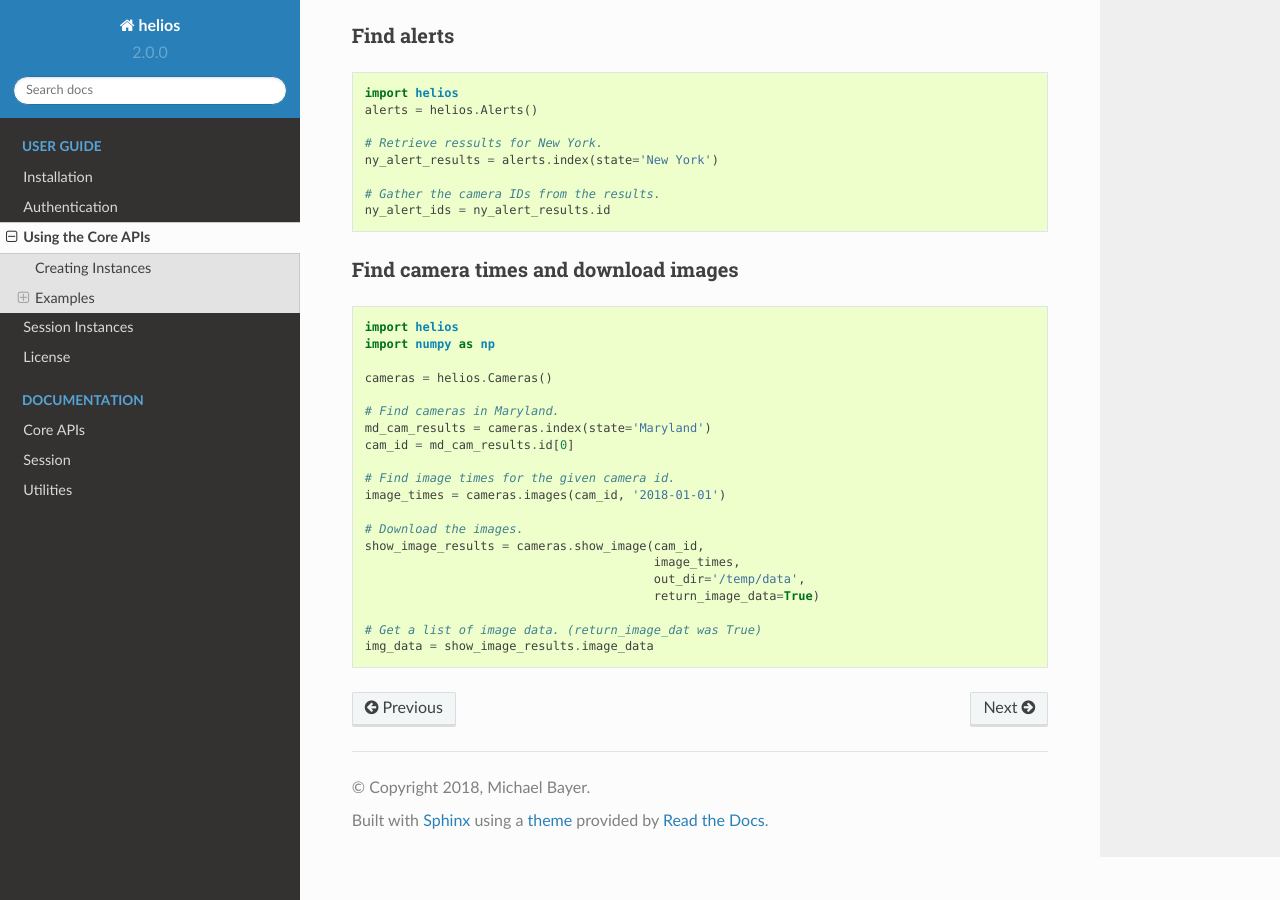
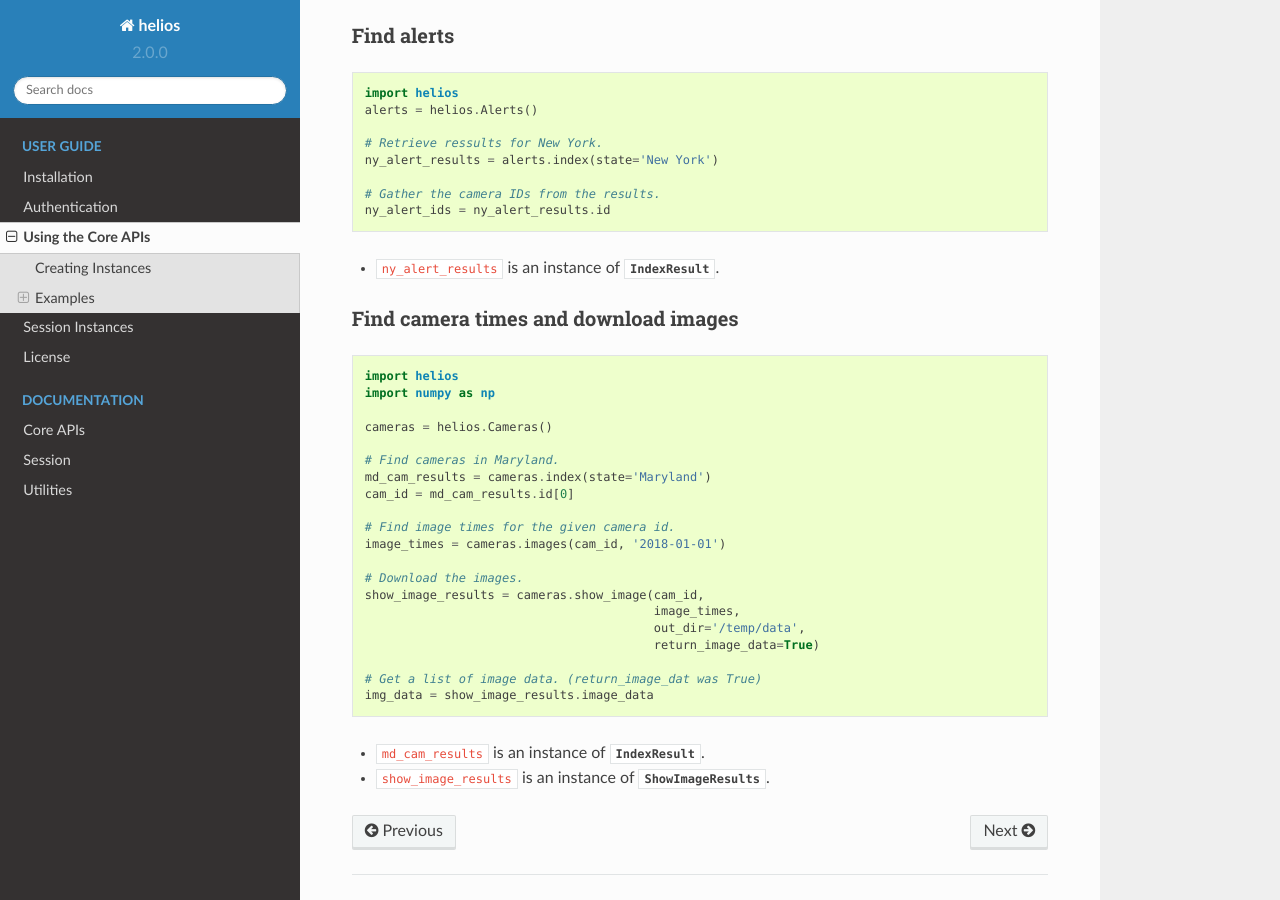
Before and after one commit to helios-earth/helios-sdk-python, a Sphinx documentation site: the page built from docs/user/core_apis_guide.rst, in a window 1280 px wide and 900 px high, scrolled down 481 px. Built offline with Sphinx 7.4.7 and the Read the Docs theme 2.0.0, drawn with Linux system fonts in a browser that asks for light colours.

Commit message:
[Docs] added result object references.

```diff
--- a/docs/user/core_apis_guide.rst
+++ b/docs/user/core_apis_guide.rst
@@ -36,6 +36,10 @@ Find alerts
     # Gather the camera IDs from the results.
     ny_alert_ids = ny_alert_results.id
 
+
+- ``ny_alert_results`` is an instance of :class:`IndexResult <helios.alerts_api.IndexResults>`.
+
+
 Find camera times and download images
 ~~~~~~~~~~~~~~~~~~~~~~~~~~~~~~~~~~~~~
 
@@ -61,3 +65,7 @@ Find camera times and download images
 
     # Get a list of image data. (return_image_dat was True)
     img_data = show_image_results.image_data
+
+
+- ``md_cam_results`` is an instance of :class:`IndexResult <helios.cameras_api.IndexResults>`.
+- ``show_image_results`` is an instance of :class:`ShowImageResults <helios.cameras_api.ShowImageResults>`.
```
